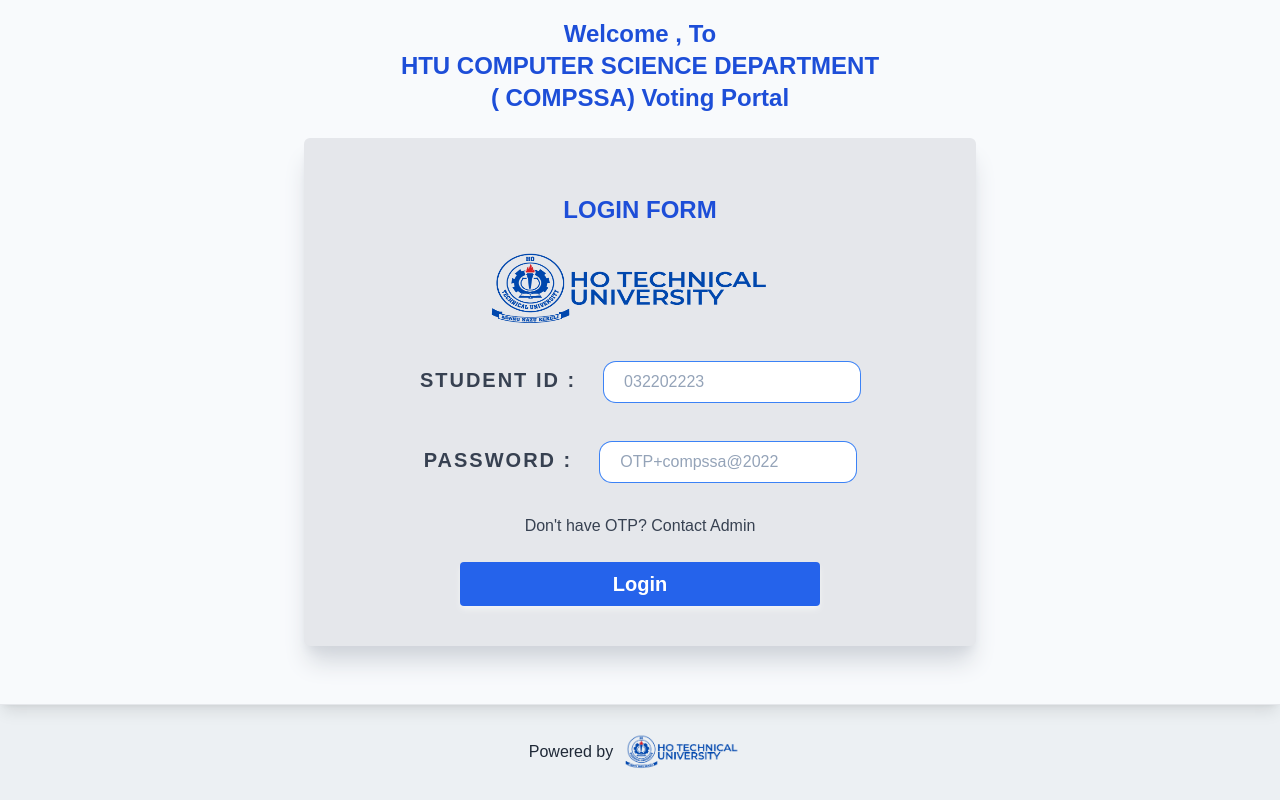
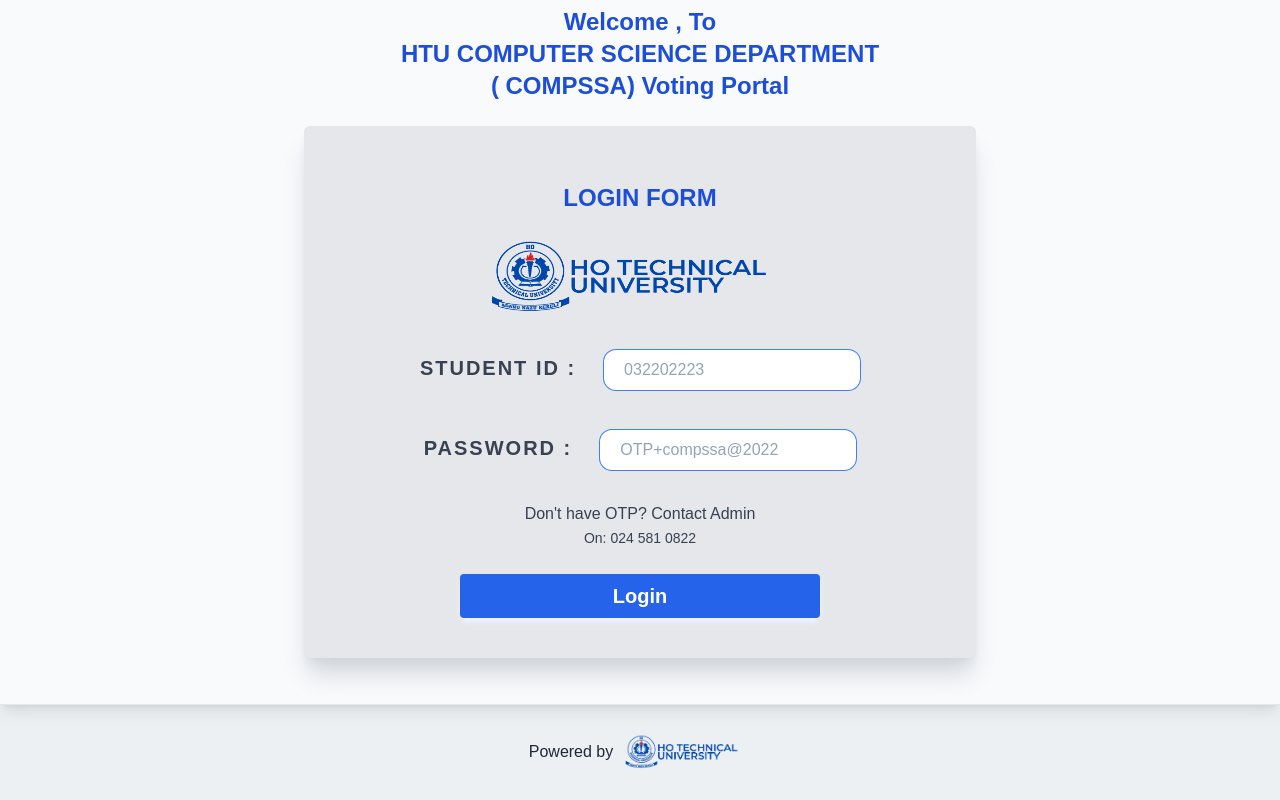
Before and after one commit to manfuji/votefrontend, a Next.js app: page / in a window 1280 px wide. Built offline with nearby package versions, Linux system fonts and the light colour scheme.

Commit message:
contact admin

```diff
--- a/pages/index.js
+++ b/pages/index.js
@@ -163,7 +163,8 @@
               >
                 Request
               </a> */}
-              Contact Admin
+              Contact Admin <br />
+              <span className="text-sm text-gray-700">On: 024 581 0822</span>
             </span>
           </div>
           {loading ? (
```
